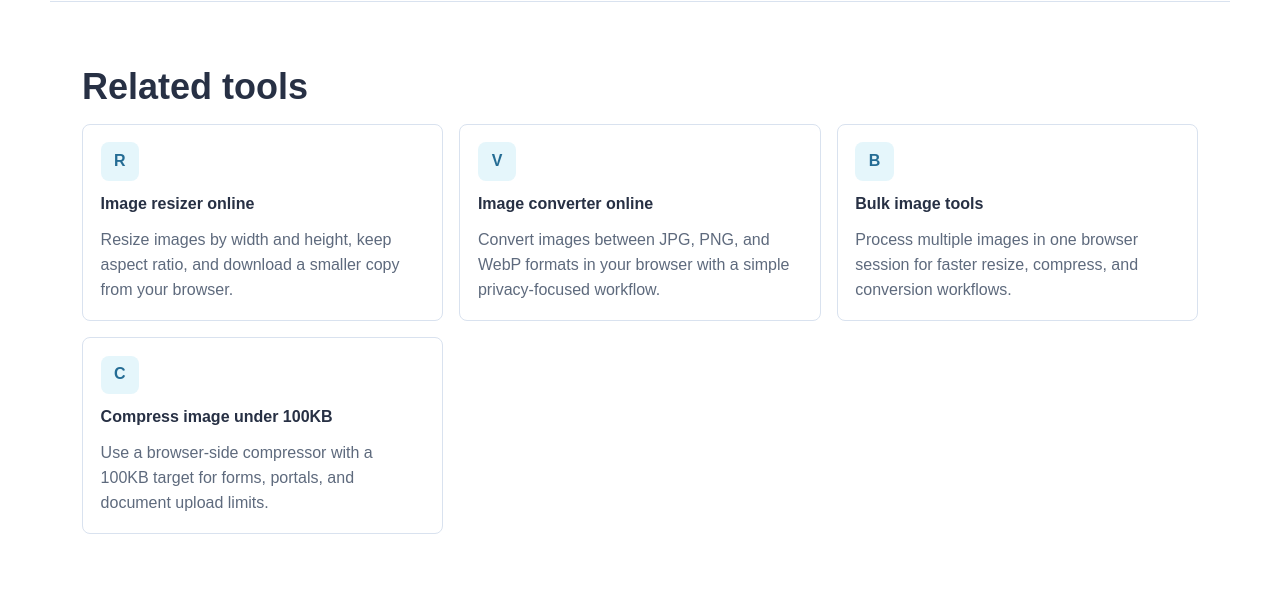
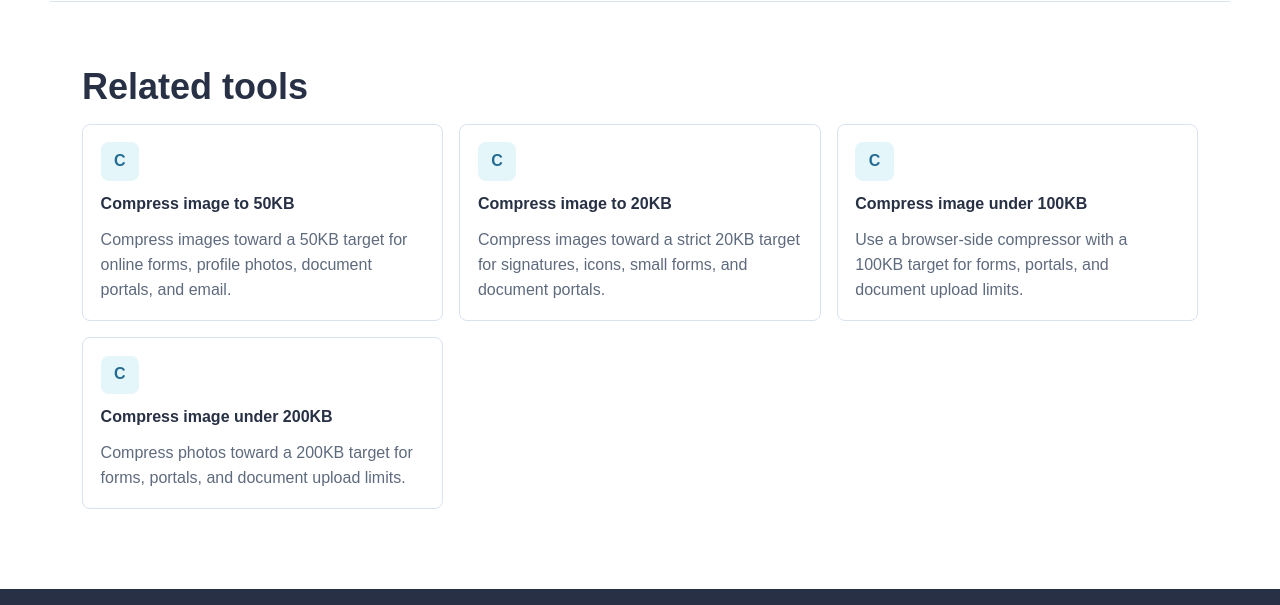
Before and after one commit to anas00003/thetools-world, a website: page image-compressor.html in a window 1280 px wide. Shown: the part 1340-1945 px from the top of the page. Drawn offline with Linux system fonts and the light colour scheme.

Commit message:
Update image cluster internal links

```diff
--- a/image-compressor.html
+++ b/image-compressor.html
@@ -51,22 +51,22 @@
       </ol>
       <p>For upload portals, compare the final image against the official file size, dimensions, and format requirements before submitting.</p>
     </section>
-    <section class="section" aria-labelledby="related-tools"><h2 id="related-tools">Related tools</h2><div class="card-grid compact"><a class="tool-card" href="/image-resizer">
-    <span class="tool-icon">R</span>
-    <strong>Image resizer online</strong>
-    <span>Resize images by width and height, keep aspect ratio, and download a smaller copy from your browser.</span>
-  </a><a class="tool-card" href="/image-converter">
-    <span class="tool-icon">V</span>
-    <strong>Image converter online</strong>
-    <span>Convert images between JPG, PNG, and WebP formats in your browser with a simple privacy-focused workflow.</span>
-  </a><a class="tool-card" href="/bulk-image-tools">
-    <span class="tool-icon">B</span>
-    <strong>Bulk image tools</strong>
-    <span>Process multiple images in one browser session for faster resize, compress, and conversion workflows.</span>
+    <section class="section" aria-labelledby="related-tools"><h2 id="related-tools">Related tools</h2><div class="card-grid compact"><a class="tool-card" href="/compress-image-to-50kb">
+    <span class="tool-icon">C</span>
+    <strong>Compress image to 50KB</strong>
+    <span>Compress images toward a 50KB target for online forms, profile photos, document portals, and email.</span>
+  </a><a class="tool-card" href="/compress-image-to-20kb">
+    <span class="tool-icon">C</span>
+    <strong>Compress image to 20KB</strong>
+    <span>Compress images toward a strict 20KB target for signatures, icons, small forms, and document portals.</span>
   </a><a class="tool-card" href="/compress-image-under-100kb">
     <span class="tool-icon">C</span>
     <strong>Compress image under 100KB</strong>
     <span>Use a browser-side compressor with a 100KB target for forms, portals, and document upload limits.</span>
+  </a><a class="tool-card" href="/compress-image-under-200kb">
+    <span class="tool-icon">C</span>
+    <strong>Compress image under 200KB</strong>
+    <span>Compress photos toward a 200KB target for forms, portals, and document upload limits.</span>
   </a></div></section>
   </main>
 <footer class="site-footer">
```
Also changed, not shown: bulk-image-tools.html (+3 -3 lines).
